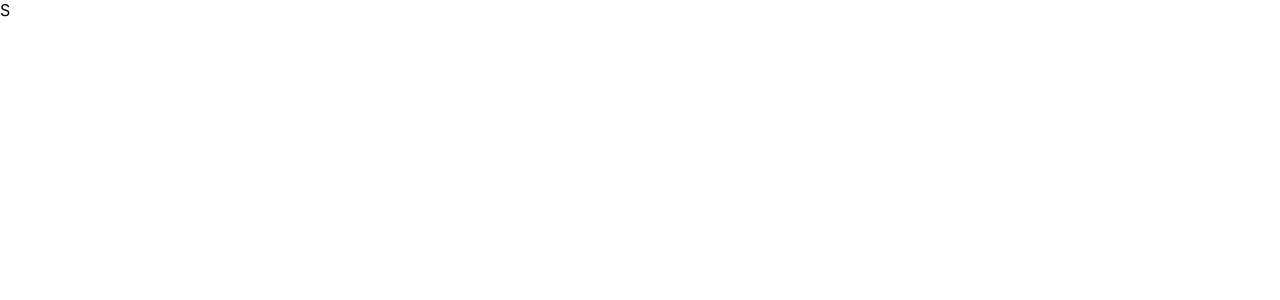
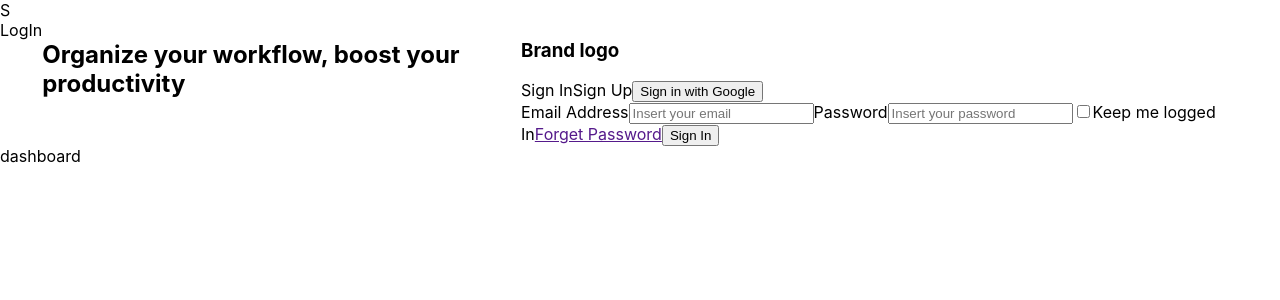
Before and after one commit to walexy026/istart-tech, a React (Create React App) app: page / in a window 1280 px wide. Shown: the top 300 px of the page. Built offline with nearby package versions, Linux system fonts and the light colour scheme.

Commit message:
log in page

```diff
--- a/src/App.js
+++ b/src/App.js
@@ -1,10 +1,14 @@
 import "./App.css";
+import Dashboard from "./Pages/Dashboard/Dashboard";
+import LogIn from "./Pages/Login/LogIn";
 import Signup from "./Pages/Signup/Signup";
 
 function App() {
   return (
     <div>
       <Signup />
+      <LogIn />
+      <Dashboard />
     </div>
   );
 }
--- a/src/Pages/Dashboard/dashboard.jsx
+++ b/src/Pages/Dashboard/dashboard.jsx
@@ -1,5 +1,8 @@
 import React from "react";
-import "dashboard.css";
-export const dashboard = () => {
+import "./dashboard.css";
+
+const Dashboard = () => {
   return <div>dashboard</div>;
 };
+
+export default Dashboard;
--- a/src/Pages/Login/LogIn.css
+++ b/src/Pages/Login/LogIn.css
@@ -0,0 +1,3 @@
+.logInFlex {
+  display: flex;
+}
--- a/src/Pages/Login/LogIn.jsx
+++ b/src/Pages/Login/LogIn.jsx
@@ -1,5 +1,43 @@
 import React from "react";
 import "./LogIn.css";
-export const LogIn = () => {
-  return <div>LogIn</div>;
+const LogIn = () => {
+  return (
+    <div className="logInFlex">
+      LogIn
+      <div>
+        <h2>Organize your workflow, boost your productivity</h2>
+      </div>
+      <div>
+        <h3>Brand logo</h3>
+        <div>
+          <span>Sign In</span>
+          <span>Sign Up</span>
+          <button>Sign in with Google</button>
+          <form action="">
+            <label htmlFor="email">Email Address</label>
+            <input
+              type="email"
+              name=""
+              id="email"
+              placeholder="Insert your email"
+            />
+
+            <label htmlFor="password">Password</label>
+            <input
+              type="password"
+              name=""
+              id="password"
+              placeholder="Insert your password"
+            />
+            <input type="checkbox" name="" id="loggedIn" />
+            <label htmlFor="loggedIn">Keep me logged In</label>
+            <a href="">Forget Password</a>
+            <button type="submit">Sign In</button>
+          </form>
+        </div>
+      </div>
+    </div>
+  );
 };
+
+export default LogIn;
```
Also changed, not shown: 1 other file (tests, documents, lock files or other folders).
